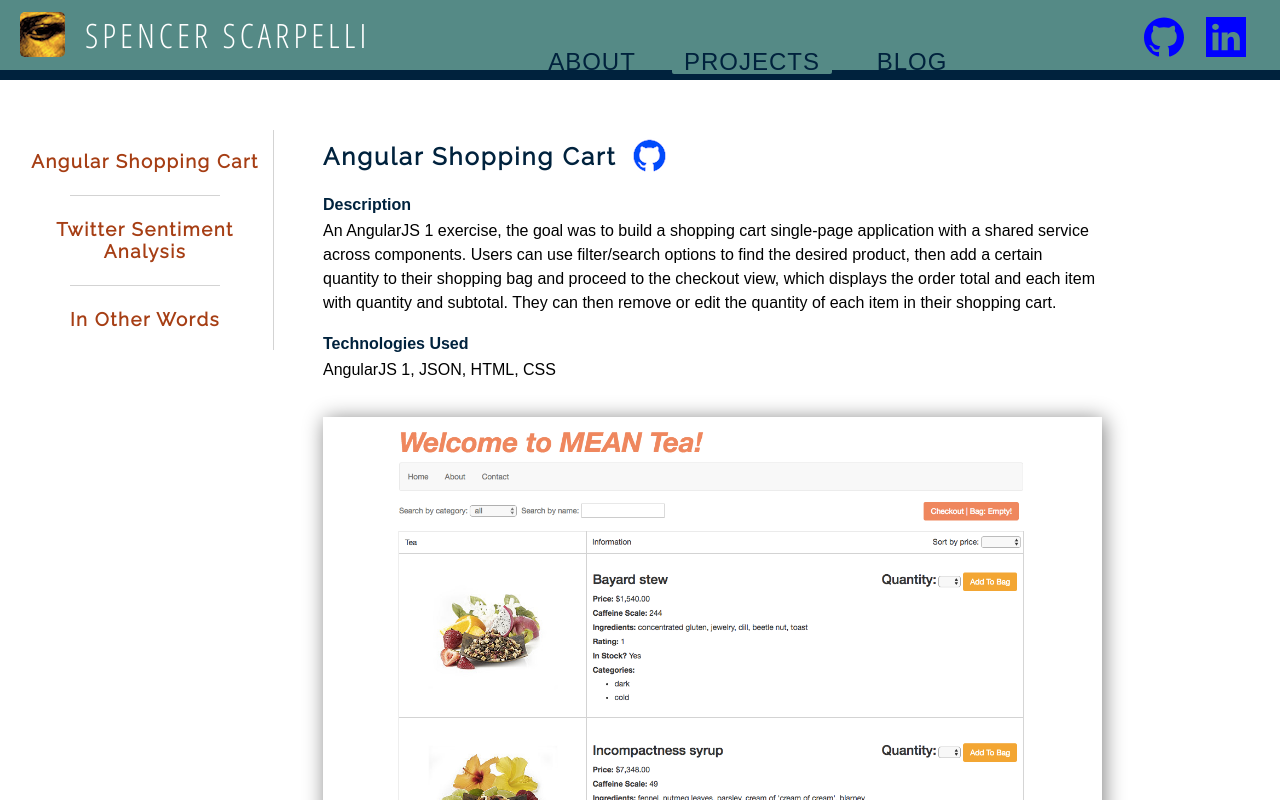
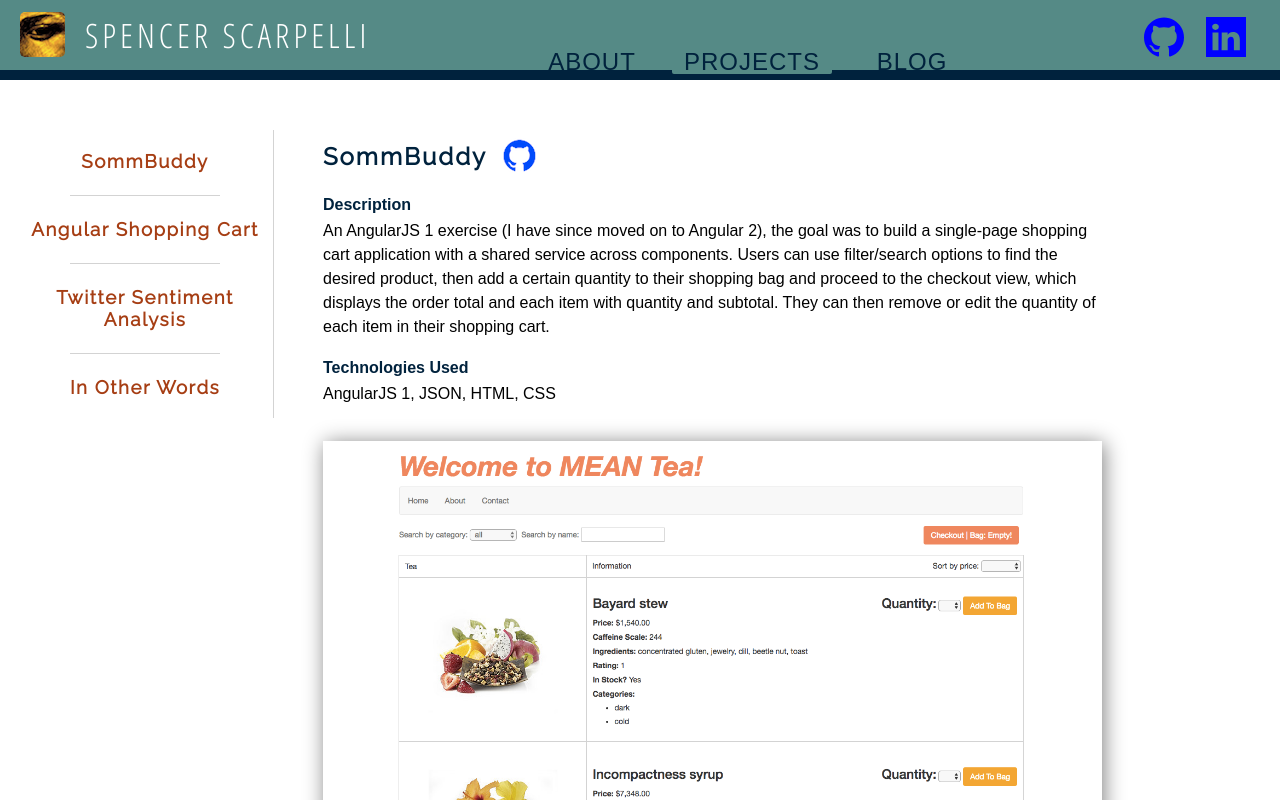
Before and after one commit to spencerscarpelli/spencer-scarpelli, an Angular app: page /projects in a window 1280 px wide. Shown: the top 800 px of the page. Built offline with nearby package versions, Linux system fonts and the light colour scheme.

Commit message:
add not-deployed popup

```diff
--- a/src/app/projects/projects.component.css
+++ b/src/app/projects/projects.component.css
@@ -37,3 +37,27 @@
   position: relative;
   top: 8px;
 }
+
+.no-deployment {
+  display: inline-block;
+}
+
+.no-deployment > h1 {
+  font-family: 'Raleway', sans-serif;
+  letter-spacing: 2px;
+  margin-bottom: 5px;
+}
+
+.no-deployment-popup {
+  height: 50px;
+  padding-right: 20px;
+  position: absolute;
+  margin-top: -20px;
+  color: white;
+  font-size: 12px;
+  transition: color .2s ease;
+}
+
+.no-deployment-popup:hover {
+  color: lightgray;
+}
--- a/src/app/projects/projects.component.html
+++ b/src/app/projects/projects.component.html
@@ -9,9 +9,15 @@
   </div>
   <section class="display-section">
     <div class="display-detail">
-      <a href={{selectedProject.deploymentUrl}} target="_blank">
+      <a *ngIf="selectedProject.deploymentUrl != ''" href={{selectedProject.deploymentUrl}} target="_blank">
         <h1 class="text3">{{selectedProject.name}}</h1>
       </a>
+      <div *ngIf="selectedProject.deploymentUrl == ''" class="no-deployment">
+        <div class="no-deployment-popup">
+          <p>(This project isn't deployed)</p>
+        </div>
+        <h1 class="text3">{{selectedProject.name}}</h1>
+      </div>
       <a href={{selectedProject.gitHubUrl}} target="_blank">
         <img class="github-repo-link" src="/assets/images/github-logo.png" alt="GitHub logo">
       </a>
--- a/src/app/projects/projects.ts
+++ b/src/app/projects/projects.ts
@@ -32,7 +32,7 @@ export const PROJECTS: Project[] = [
   {
     id: 3,
     name: 'Angular Shopping Cart',
-    description: 'An AngularJS 1 exercise, the goal was to build a shopping cart single-page application with a shared service across components. Users can use filter/search options to find the desired product, then add a certain quantity to their shopping bag and proceed to the checkout view, which displays the order total and each item with quantity and subtotal. They can then remove or edit the quantity of each item in their shopping cart.',
+    description: 'An AngularJS 1 exercise (I have since moved on to Angular 2), the goal was to build a single-page shopping cart application with a shared service across components. Users can use filter/search options to find the desired product, then add a certain quantity to their shopping bag and proceed to the checkout view, which displays the order total and each item with quantity and subtotal. They can then remove or edit the quantity of each item in their shopping cart.',
     technologies: 'AngularJS 1, JSON, HTML, CSS',
     screenshots: [
       '/assets/images/shopping-cart-1.png',
@@ -42,6 +42,20 @@ export const PROJECTS: Project[] = [
     ],
     gitHubUrl: 'https://github.com/spencerscarpelli/angular-shopping-cart-app',
     deploymentUrl: 'http://military-dog.surge.sh/'
+  },
+  {
+    id: 4,
+    name: 'SommBuddy',
+    description: 'An AngularJS 1 exercise (I have since moved on to Angular 2), the goal was to build a single-page shopping cart application with a shared service across components. Users can use filter/search options to find the desired product, then add a certain quantity to their shopping bag and proceed to the checkout view, which displays the order total and each item with quantity and subtotal. They can then remove or edit the quantity of each item in their shopping cart.',
+    technologies: 'AngularJS 1, JSON, HTML, CSS',
+    screenshots: [
+      '/assets/images/shopping-cart-1.png',
+      '/assets/images/shopping-cart-2.png',
+      '/assets/images/shopping-cart-3.png',
+      '/assets/images/shopping-cart-4.png'
+    ],
+    gitHubUrl: 'https://github.com/discoverychannel/sommbuddy-server',
+    deploymentUrl: ''
   }
 ]
 
```
